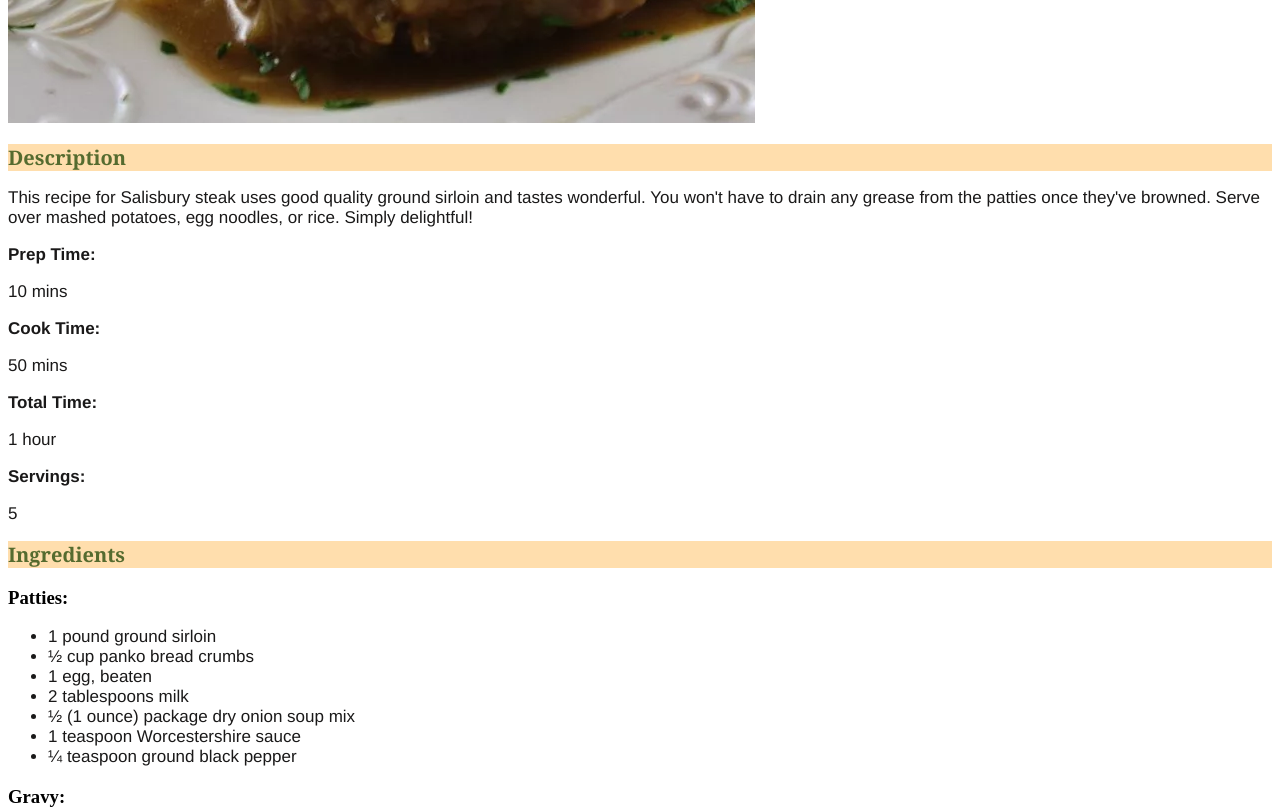
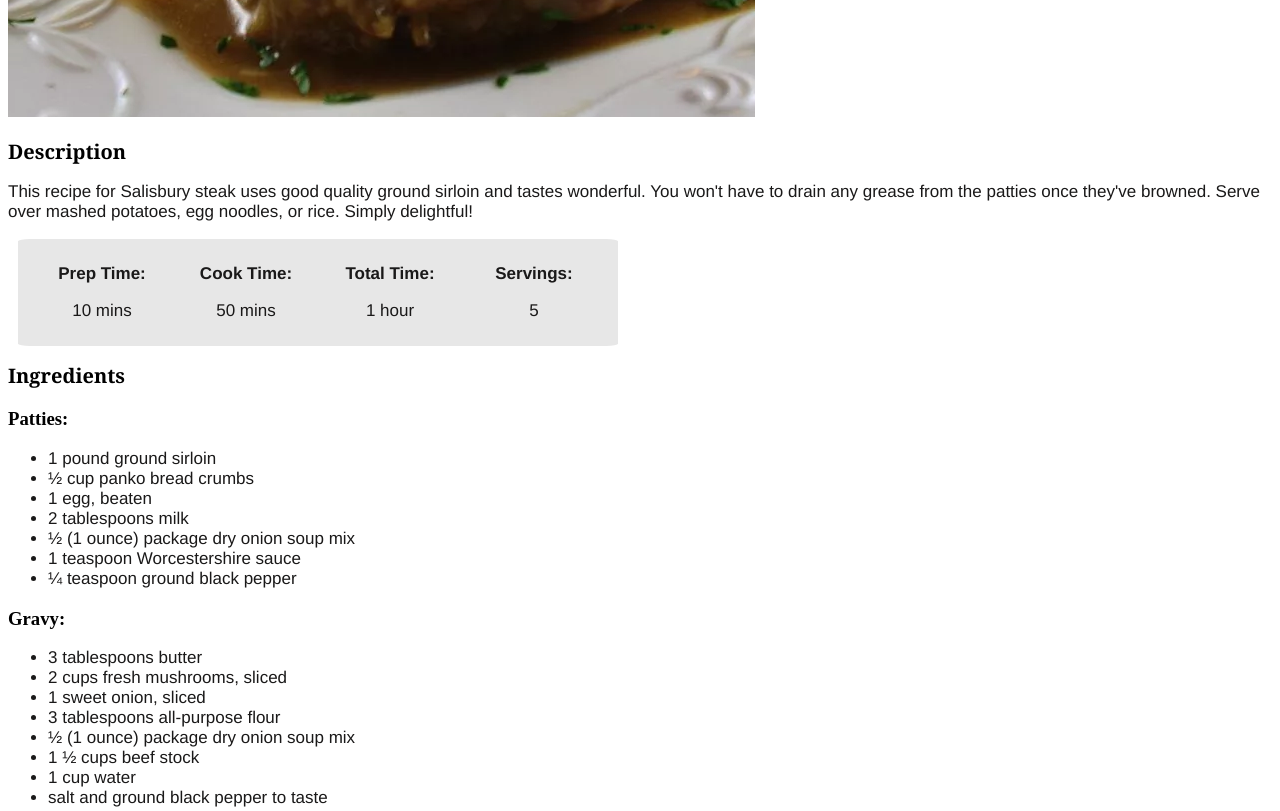
Before and after one commit to jeamarie/odin-recipes, a plain HTML site: page recipes/midwest-salisbury-steak.html in a window 1280 px wide. Shown: the part 720-1531 px from the top of the page. Drawn offline with Linux system fonts and the light colour scheme.

Commit message:
Add a box for the prep guide list

```diff
--- a/recipes/midwest-salisbury-steak.html
+++ b/recipes/midwest-salisbury-steak.html
@@ -11,14 +11,16 @@
     <img src="./images/steak.png" alt="A juicy salisbury steak with gravy, onions, and herbs on a plate.">
     <h2 class="heading-two"><strong>Description</strong></h2>
     <p>This recipe for Salisbury steak uses good quality ground sirloin and tastes wonderful. You won't have to drain any grease from the patties once they've browned. Serve over mashed potatoes, egg noodles, or rice. Simply delightful!</p>
-    <p><strong>Prep Time:</strong></p>
-    <p>10 mins</p>
-    <p><strong>Cook Time:</strong></p>
-    <p>50 mins</p>
-    <p><strong>Total Time:</strong></p>
-    <p>1 hour</p>
-    <p><strong>Servings:</strong></p>
-    <p>5</p>
+    <div class="prep-guide">
+    <span class="prep-guide-boxes"><p><strong>Prep Time:</strong></p>
+    <p>10 mins</p></span>
+    <span class="prep-guide-boxes"><p><strong>Cook Time:</strong></p>
+    <p>50 mins</p></span>
+    <span class="prep-guide-boxes"><p><strong>Total Time:</strong></p>
+    <p>1 hour</p></span>
+    <span class="prep-guide-boxes"><p><strong>Servings:</strong></p>
+    <p>5</p></span>
+    </div>
     <h2 class="heading-two"><strong>Ingredients</strong></h2>
     <h3><strong>Patties:</strong></h3>
     <ul class="list">
--- a/recipes/style.css
+++ b/recipes/style.css
@@ -1,19 +1,26 @@
+* {
+/* border: 2px solid red;
+border-radius: 1%;
+border-style: dotted; */
+box-sizing: border-box;
+
+}
+
 .recipe-title {
-    font-family: Georgia, serif;
+    font-family: Garamond, sans-serif;
     font-size: 36px;
-    color:olive;
+
 }
 
 .heading-two {
     font-family: Georgia, serif;
     font-size: 20px;
-    background-color: navajowhite;
-    color:darkolivegreen;
+
 }
 
 .heading-two.more-recipes {
-    color: rgb(245, 245, 214);
-    background-color: rgb(167, 114, 50);
+
+
 }
 
 .list {
@@ -27,3 +34,23 @@ p {
     font-size: 17px;
     color: rgb(26, 25, 25);
 }
+
+.prep-guide {
+    background-color: #e7e7e7;
+    border-radius: 2%;
+    width: 600px;
+    height: auto;
+    padding: 8px;
+    margin: 10px;
+    /* border: solid black; */
+    text-align: center;
+}
+span.prep-guide-boxes {
+    /* border: 2px solid black; */
+    margin: 0px 20px;
+    width: 100px;
+    height: auto;
+    display: inline-block;
+    text-align: center;
+
+}
```
